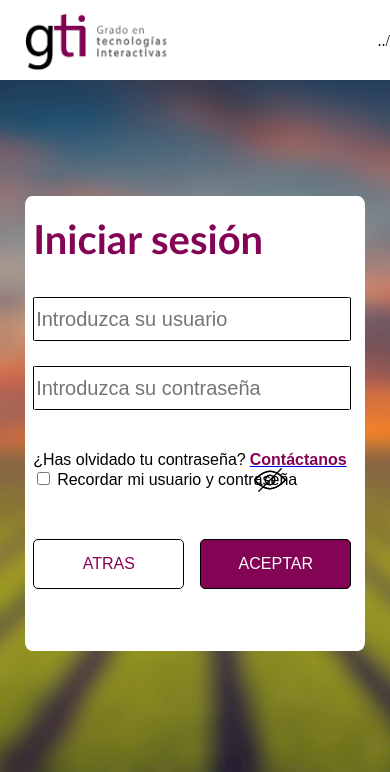
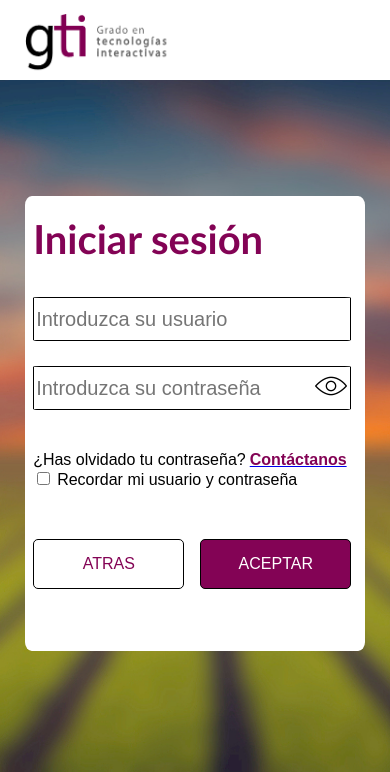
Before and after one commit to Foxpeet/ProyectoWebBueno, a PHP site: page /src/login.html in a window 390 px wide. Shown: the top 772 px of the page. Run offline with PHP 8.4, Linux system fonts and the light colour scheme.

Commit message:
responsive ojo de mostrar contraseña del login

```diff
--- a/css/estilo-login.css
+++ b/css/estilo-login.css
@@ -43,21 +43,24 @@ form section p{
     border: 1px solid rgb(130, 0, 83, 0.99);
 }
 
+#ojoTachado{
+    display:none;
+}
 .iconoOjo{
     position: absolute;
-    left: 65%;
-    top: 55%;
+    margin-top: .25rem;
+    margin-left: -2.25rem;
 }
 .btn-btn-primary{
     position: absolute;
-    left: 65%;
-    top:55%;
     border: none;
     background-color: transparent;
     z-index: 2;
     width: 32px;
     height: 32px;
     cursor: pointer;
+    margin-top: .25rem;
+    margin-left: -2.25rem;
 }
 
 #extras{
--- a/js/mostrarContraseña.js
+++ b/js/mostrarContraseña.js
@@ -8,10 +8,10 @@ function mostrarContrasena() {
     }
     if (estado == "no") {
         document.getElementById("ojo").style.display = 'none';
-        document.getElementById("ojoTachado").style.display = 'block';
+        document.getElementById("ojoTachado").style.display = 'inline';
         estado="si"
     } else {
-        document.getElementById("ojo").style.display = 'block';
+        document.getElementById("ojo").style.display = 'inline';
         document.getElementById("ojoTachado").style.display = 'none';
         estado="no"
     }
--- a/src/login.html
+++ b/src/login.html
@@ -17,7 +17,7 @@
     <header class="cabecera" role="banner">
         <a href="index.html" id="logo">
             <img src="../images/LogoGTI.png" alt="logo de GTI" id="logo">
-        </a>../
+        </a>
     </header>
     <div id="espacio"></div>
     <!-- fin de encabezado -->
@@ -31,7 +31,7 @@
                 </section>
               <section class="col">
                     <input class="form-control" type="password" placeholder="Introduzca su contraseña" name="passw" id="password" required>
-                    <button class="btn-btn-primary" type="button" onclick="mostrarContrasena()"><img src="" alt=""> </button>
+                    <button class="btn-btn-primary" type="button" onclick="mostrarContrasena()"></button>
                     <img class="iconoOjo" id="ojo" src="../images/ojo.png" alt="">
                     <img class="iconoOjo" id="ojoTachado" src="../images/ojo-tachado.png" alt="">
                 </section>
@@ -81,6 +81,7 @@
     </footer>
 
     <script src="../js/login.js"></script>
+    <script src="../js/mostrarContraseña.js"></script>
 </body>
 
 </html>
```
